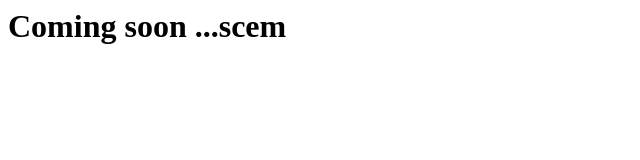
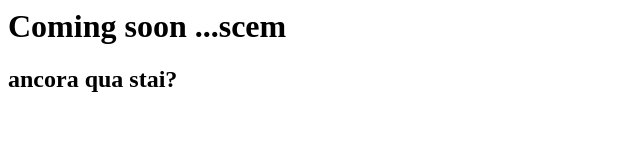
Before and after one commit to Fabricap/git_test, a plain HTML site: page index.html in a window 1280 px wide. Shown: the whole page, without its empty margins (0-640 px from the left). Drawn offline with Linux system fonts and the light colour scheme.

Commit message:
just added second line

```diff
--- a/index.html
+++ b/index.html
@@ -2,5 +2,6 @@
     <head></head>
     <body>
         <h1>Coming soon ...scem </h1>
+        <h2>ancora qua stai? </h2>
     </body>
 </html>
```
Also changed, not shown: 1 other file.
